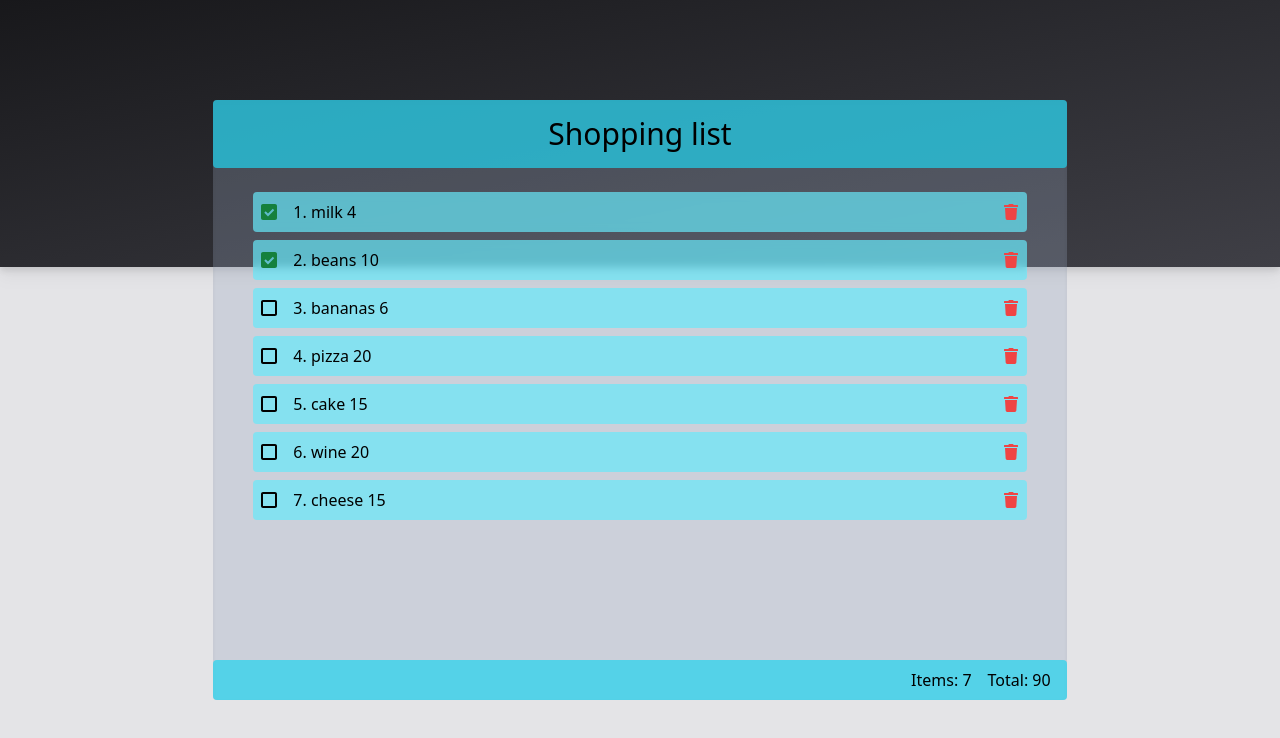
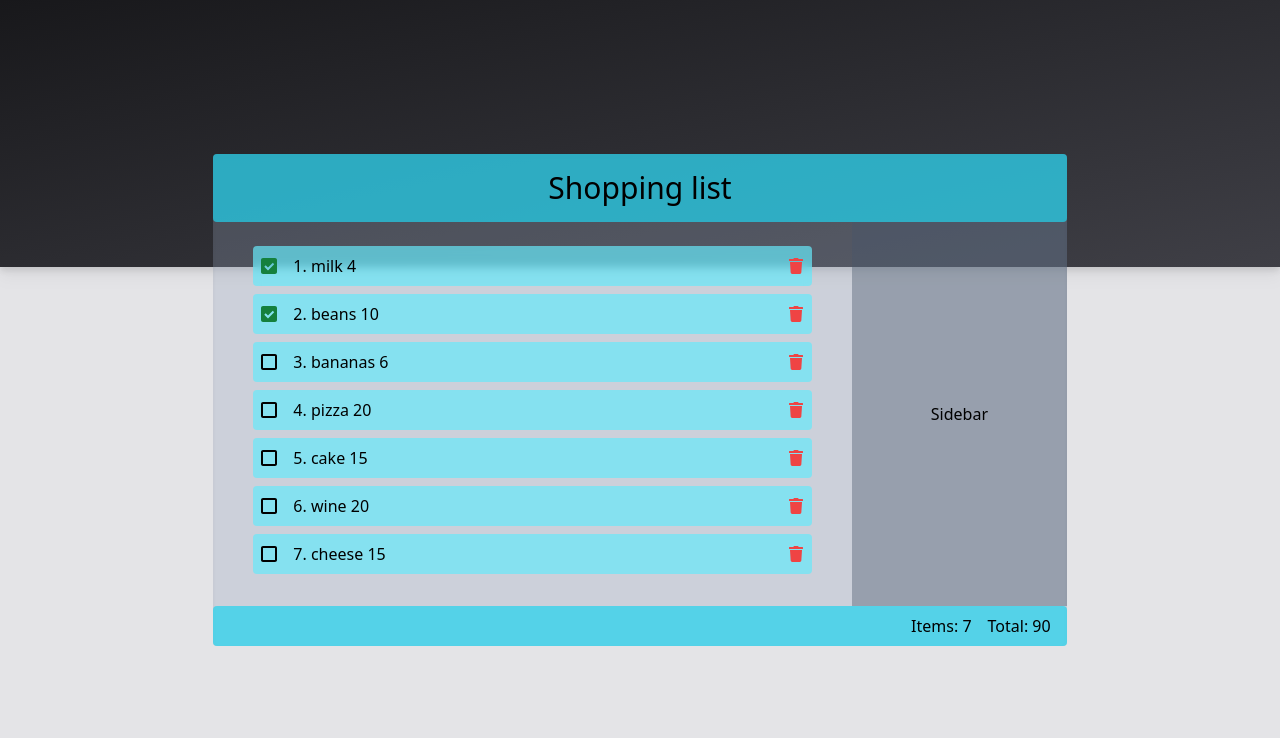
Before and after one commit to ecmCode/shopping-list, a React app: page / in a window 1280 px wide. Shown: the top 738 px of the page. Built offline with nearby package versions, Linux system fonts and the light colour scheme; the HTML template or start-up script is replaced by a standard one.

Commit message:
list container layout with new sidebar

```diff
--- a/src/components/List.jsx
+++ b/src/components/List.jsx
@@ -13,6 +13,7 @@ const List = () => {
             <div className={style.title}>
                 Shopping list
             </div>
+            <div className={style.container}>
                 <div className={style.listItems}>
                     {
                         data.map((data, index) => {
@@ -27,6 +28,10 @@ const List = () => {
                         )
                     }
                 </div>
+                <div className={style.sidebar}>
+                    Sidebar
+                </div>
+            </div>
             <Footer data={data}/>
         </div>
      );
--- a/src/components/List.module.css
+++ b/src/components/List.module.css
@@ -1,12 +1,14 @@
 .list{
-    @apply z-10 rounded bg-slate-400/30 shadow-inner w-2/3 h-3/4 flex flex-col justify-start
+    @apply rounded bg-slate-400/30 shadow-inner w-2/3 h-max flex flex-col justify-between
 }
 .title{
     @apply text-3xl bg-cyan-400/70 text-center py-4 rounded
 }
-
+.container{
+    @apply h-full flex flex-col lg:flex-row
+}
 .listItems{
-    @apply h-full overflow-y-scroll flex flex-col gap-2 py-6 px-10
+    @apply overflow-y-scroll w-full h-96 flex flex-col gap-2 py-6 px-10
 }
 
 .listItems::-webkit-scrollbar{
@@ -15,3 +17,7 @@
 .listItems::-webkit-scrollbar-thumb{
     @apply bg-cyan-400 rounded
 }
+
+.sidebar{
+    @apply bg-slate-600/40 flex justify-center items-center w-full lg:w-1/3 p-4
+}
```
Lines whose indentation alone changed are shown as unchanged.
